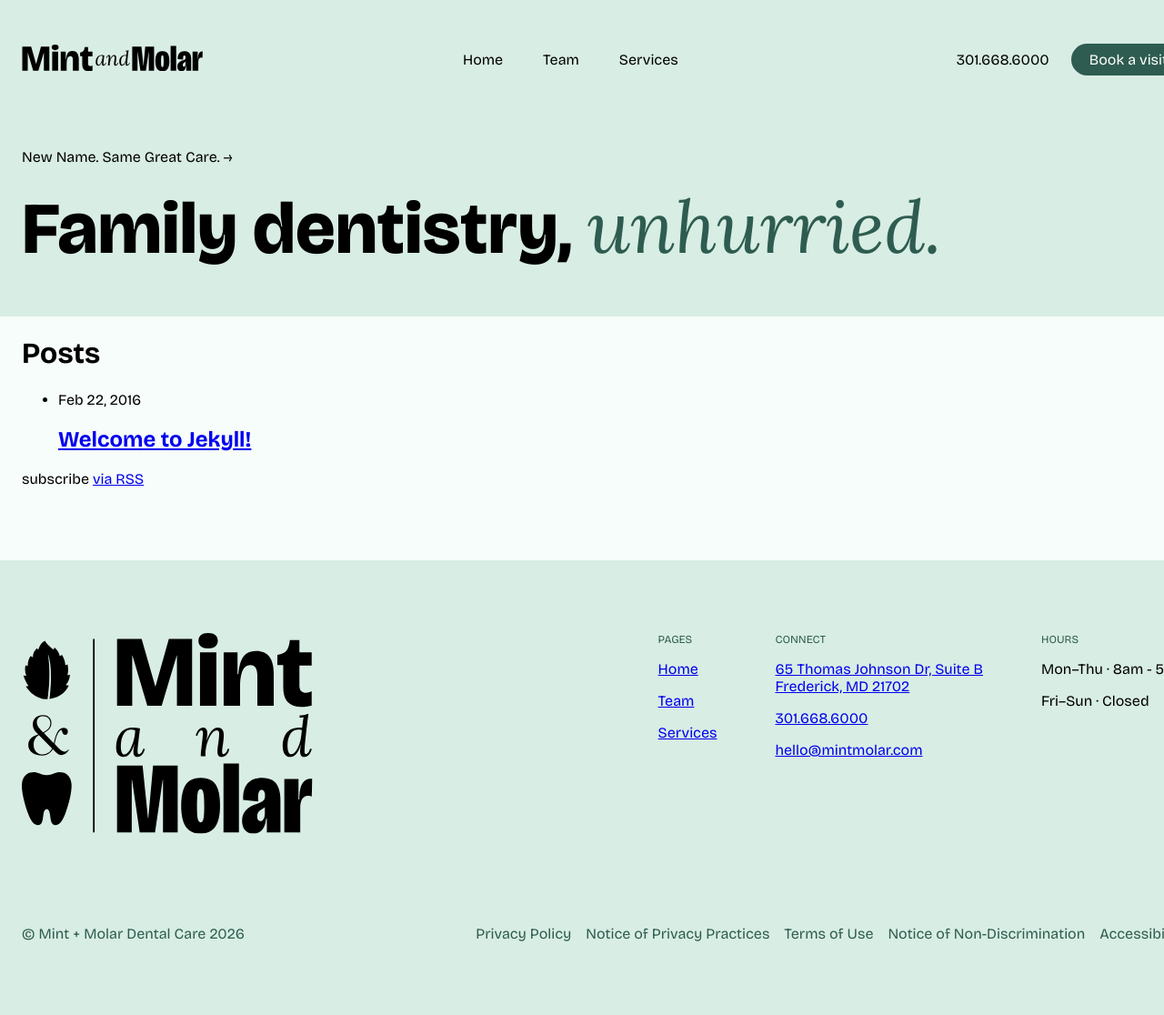
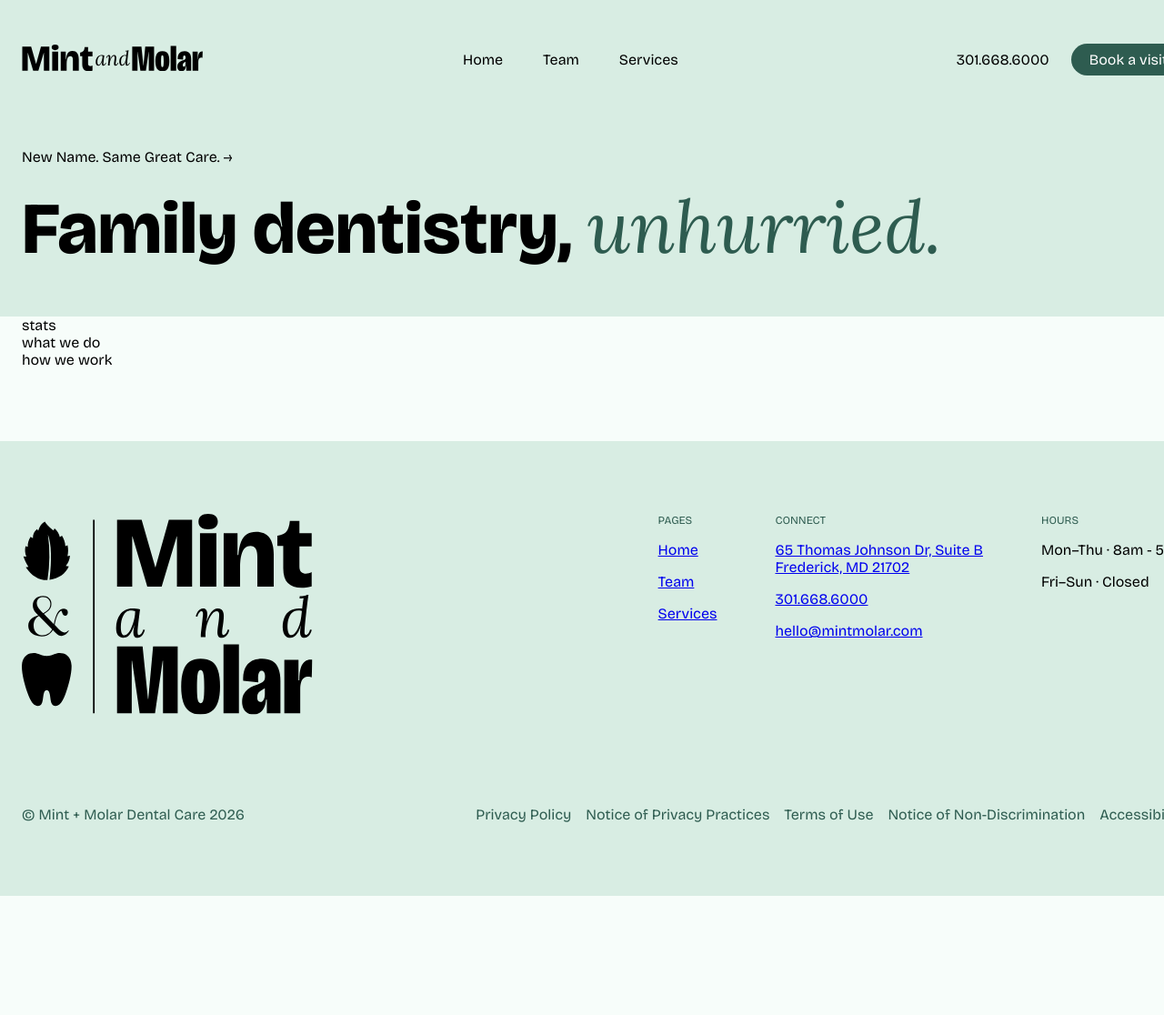
Before and after one commit to naher94/mintmolar.com, a Jekyll site: the page built from index.html, in a window 1280 px wide. Shown: the whole page at 91% size. Built offline with Jekyll 4.4.1, drawn with Linux system fonts in a browser that asks for light colours; after the commit the page ends 985 px from its top, so only the background shows below that.

Commit message:
Update index.html

```diff
--- a/index.html
+++ b/index.html
@@ -4,22 +4,6 @@
 hero_headline: "Family dentistry, <em>unhurried.</em>"
 ---
 
-<div class="home">
-
-  <h1 class="page-heading">Posts</h1>
-
-  <ul class="post-list">
-    {% for post in site.posts %}
-      <li>
-        <span class="post-meta">{{ post.date | date: "%b %-d, %Y" }}</span>
-
-        <h2>
-          <a class="post-link" href="{{ post.url | prepend: site.baseurl }}">{{ post.title }}</a>
-        </h2>
-      </li>
-    {% endfor %}
-  </ul>
-
-  <p class="rss-subscribe">subscribe <a href="{{ "/feed.xml" | prepend: site.baseurl }}">via RSS</a></p>
-
-</div>
+<section> stats </section>
+<section> what we do </section>
+<section> how we work </section>
```
